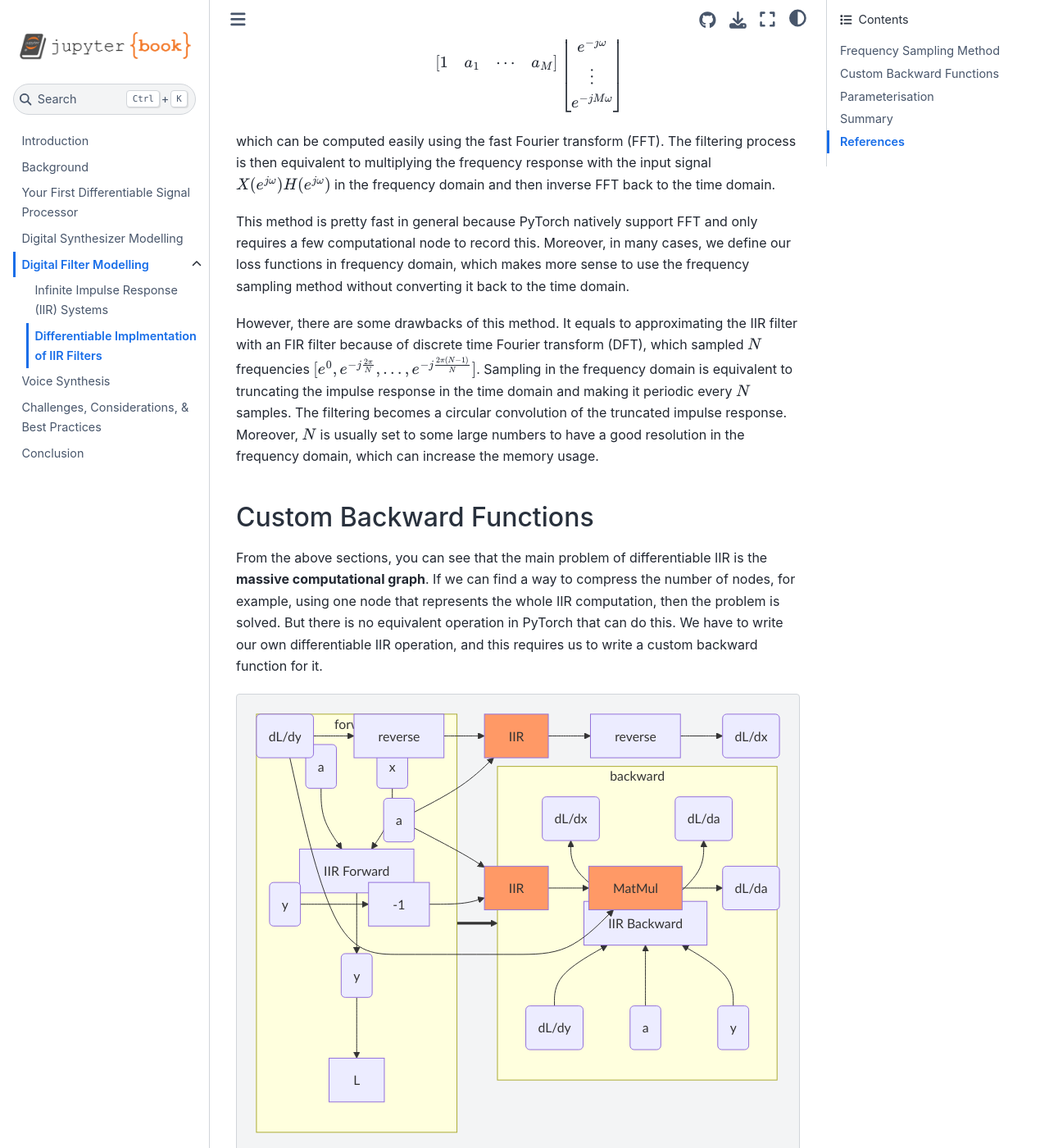
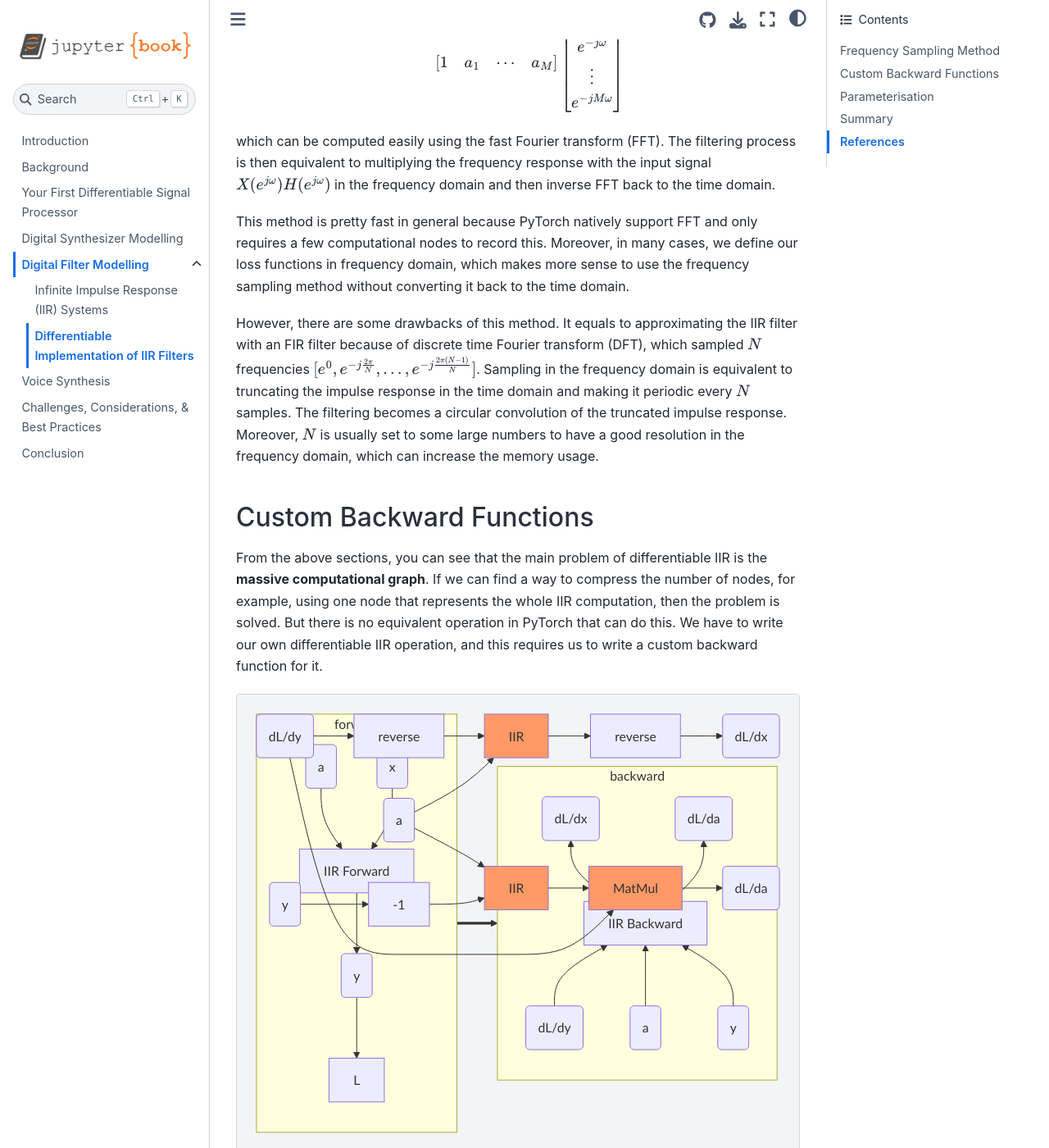
Before and after one commit to intro2ddsp/intro2ddsp.github.io, a Jupyter Book: the page built from filters/iir_impl.md, in a window 1280 px wide and 1400 px high, scrolled down 835 px. Shown: the whole window at 82% size. Built offline with Jupyter Book 1.0.4 settings and Sphinx 7.4.7 and the Sphinx Book theme 1.1.4, drawn with Linux system fonts in a browser that asks for light colours; pages that are not in the unit, such as notebooks, are missing from menus; cross-references to code outside the pages are shown as plain code; some of the changed text lies outside the part shown.

Commit message:
fix: typo, grammars

```diff
--- a/filters/iir_impl.md
+++ b/filters/iir_impl.md
@@ -1,4 +1,4 @@
-# Differentiable Implmentation of IIR Filters
+# Differentiable Implementation of IIR Filters
 
 IIR is a linear system so it is differentiable everywhere. However, directly implementating {eq}`iir` is not a good idea because it is really slow in practice. The reason is because in deep learning framework, each arithmetic operation register a node in the computation graph, which will be used to backpropagate the gradients. For IIR, the number of nodes equals to the number of time steps, which is usually in the order of more than ten thousand. Creating these nodes results in significant overhead. In this chapter, we will discuss ways to mitigate this problem.
 
@@ -30,7 +30,7 @@ H(e^{j \omega})
 $$ (iir_fft)
 which can be computed easily using the fast Fourier transform (FFT). The filtering process is then equivalent to multiplying the frequency response with the input signal $X(e^{j \omega})H(e^{j \omega}) $ in the frequency domain and then inverse FFT back to the time domain.
 
-This method is pretty fast in general because PyTorch natively support FFT and only requires a few computational node to record this. Moreover, in many cases, we define our loss functions in frequency domain, which makes more sense to use the frequency sampling method without converting it back to the time domain.
+This method is pretty fast in general because PyTorch natively support FFT and only requires a few computational nodes to record this. Moreover, in many cases, we define our loss functions in frequency domain, which makes more sense to use the frequency sampling method without converting it back to the time domain.
 
 However, there are some drawbacks of this method. It equals to approximating the IIR filter with an FIR filter because of discrete time Fourier transform (DFT), which sampled $N$ frequencies $[e^0, e^{-j \frac{2 \pi}{N}}, \dots, e^{-j \frac{2 \pi (N-1)}{N}}]$. Sampling in the frequency domain is equivalent to truncating the impulse response in the time domain and making it periodic every $N$ samples.
 The filtering becomes a circular convolution of the truncated impulse response. Moreover, $N$ is usually set to some large numbers to have a good resolution in the frequency domain, which can increase the memory usage.
```
Also changed, not shown: other parts of filters/iir_impl.md (+2 -2 lines), filters/iir_intro.md (+2 -2 lines).
